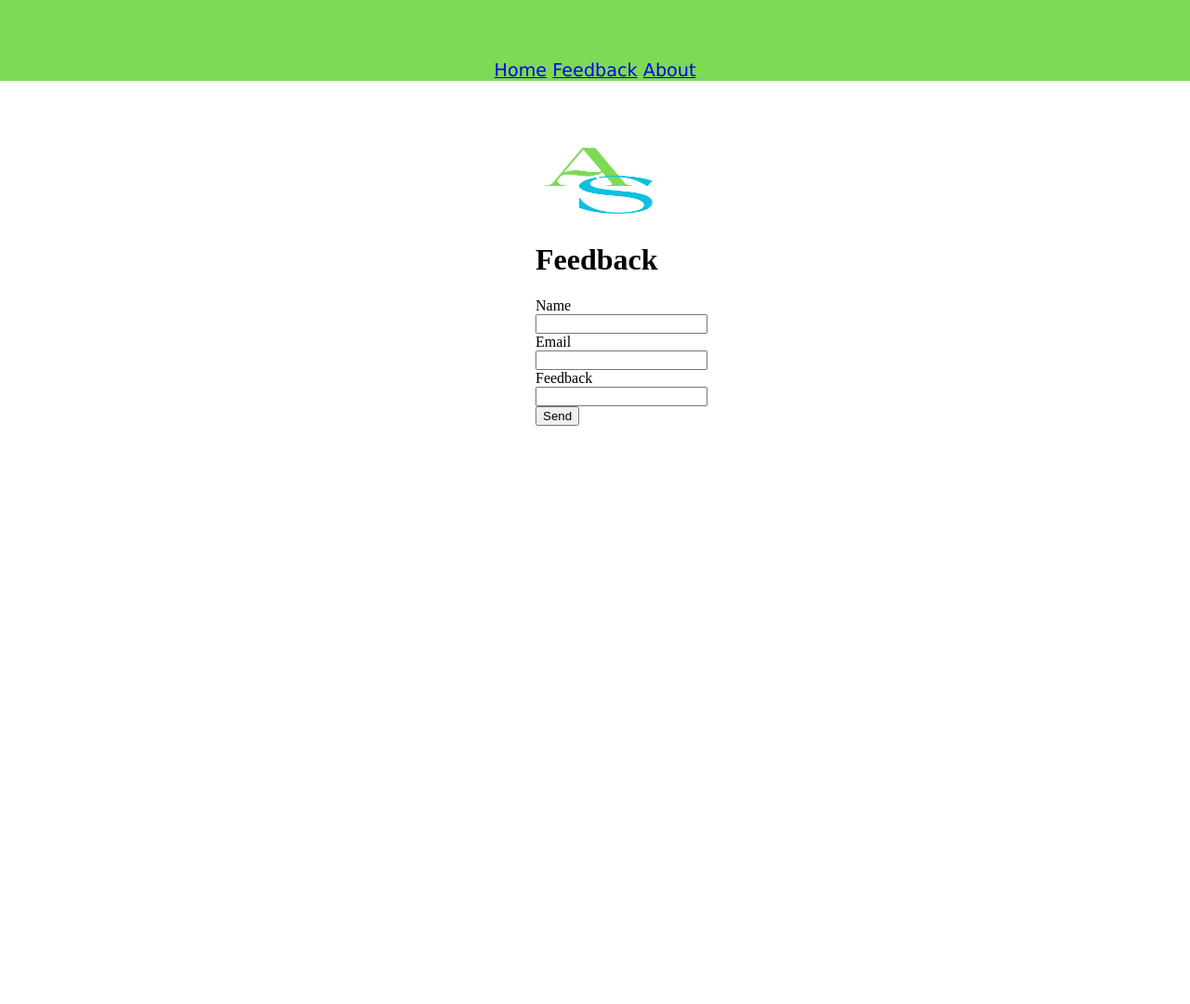
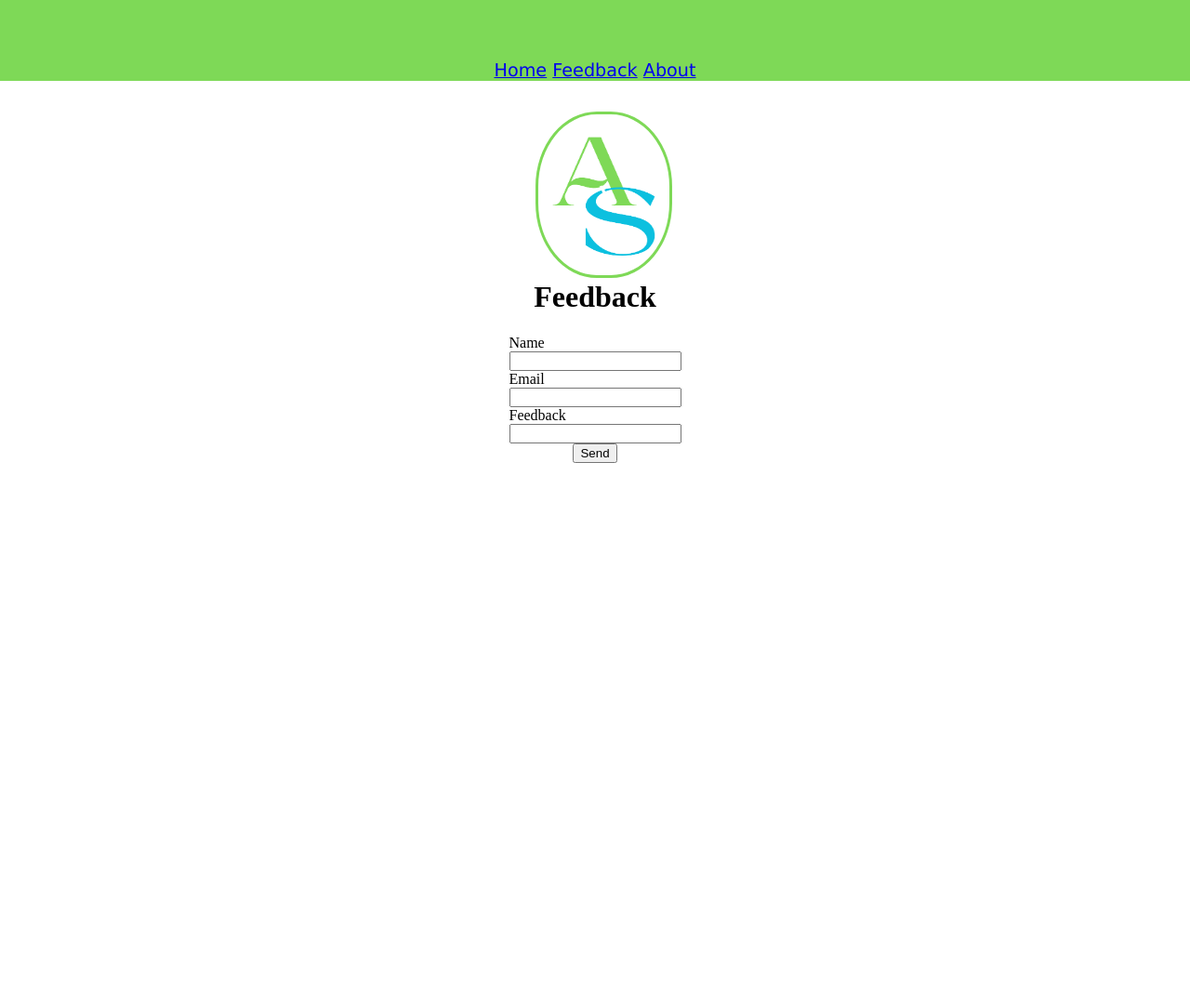
Before and after one commit to DroidStudioAS/php_reviews, a PHP site: page / in a window 1280 px wide. Shown: the whole page at 93% size. Before the commit the page ends 458 px from the top, so only its background shows below. Run offline with PHP 8.4, Linux system fonts and the light colour scheme.

Commit message:
homepage reactive

```diff
--- a/feedback/inc/header.php
+++ b/feedback/inc/header.php
@@ -46,11 +46,14 @@ include('config/database.php');
 
 
     .logo{
+        padding: 0.5%;
         width: 10vw;
         height: 20vh;
         position:absolute;
-        width: 30%;
-        left: 35%;
         top: 15%;
+        left: 45vw;
+        border-radius: 45%;
+        border-style: solid;
+        border-color: #7ED957 ;
     }
 </style>
--- a/feedback/index.php
+++ b/feedback/index.php
@@ -68,12 +68,13 @@ if(isset($_POST['submit'])){
 <style>
     .form{
        position: absolute;
-       top:30%;
+       top:35%;
        width: 10vw;
        left:45vw;
-       right: 45vw;
        height: 100vh;
-
+       display: flex;
+       flex-flow: column nowrap;
+       align-items: center;
 
     }
 </style>
```
Also changed, not shown: feedback/inc/logo.png.
